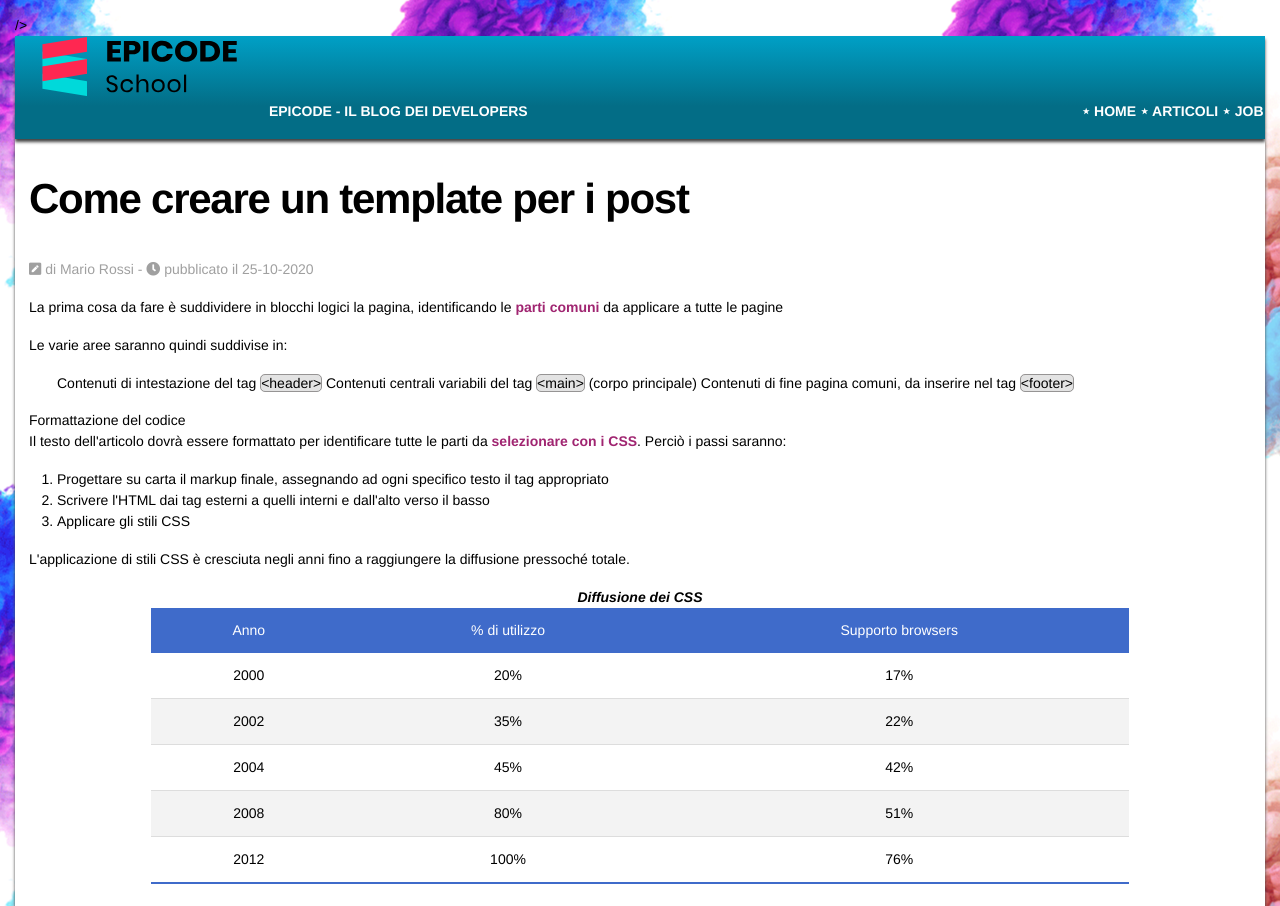
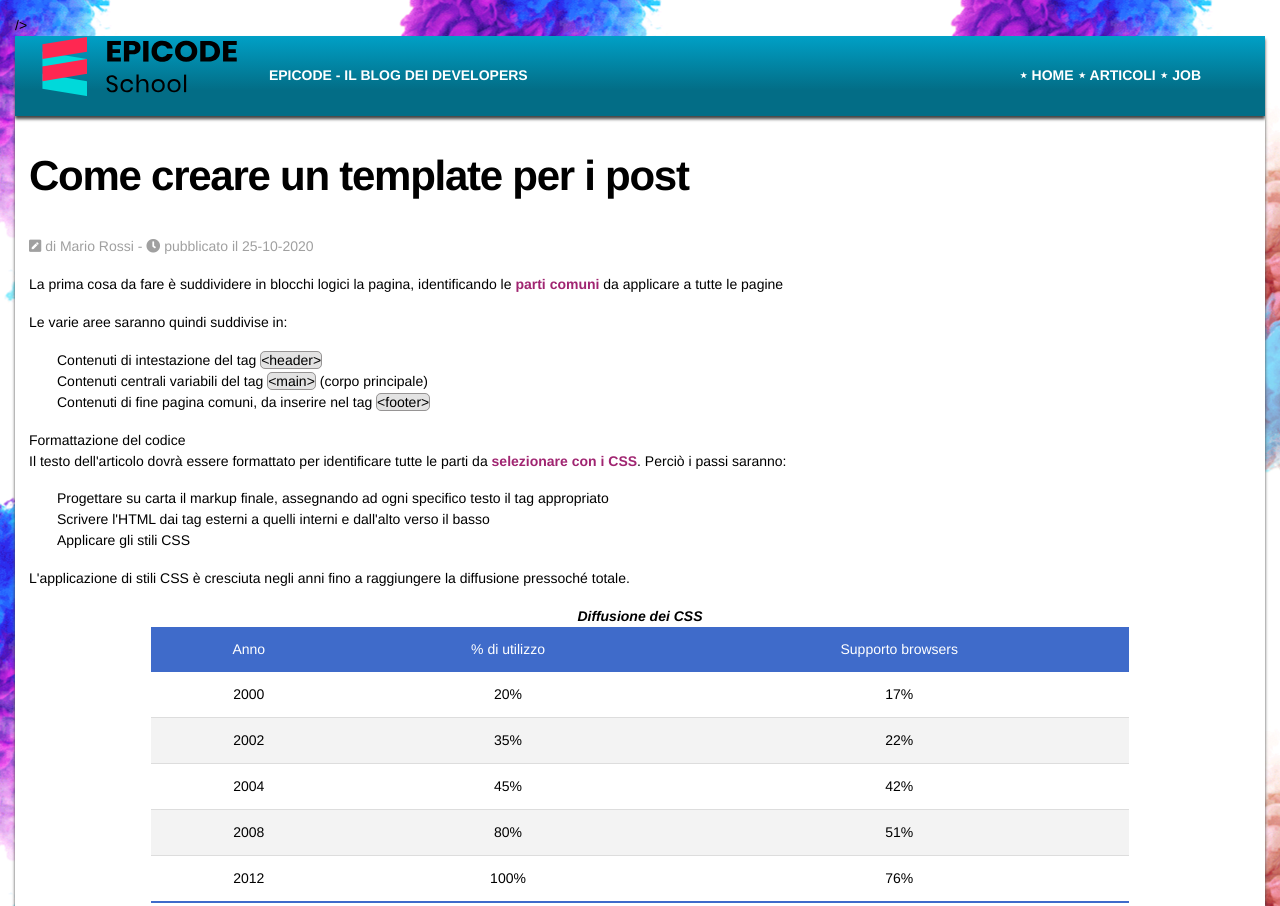
Before and after one commit to AlessioCeccarini94/U2-Week1-D1, a plain HTML site: page index.html in a window 1280 px wide. Shown: the top 906 px of the page. Drawn offline with Linux system fonts and the light colour scheme.

Commit message:
Update style.css

```diff
--- a/assets/css/style.css
+++ b/assets/css/style.css
@@ -225,14 +225,23 @@ footer a {
   header div {
     text-align: left;
     display: inline-block;
-    width: 85%;
+    width: 80%;
+    vertical-align: middle;
   }
   header p {
     display: inline-block;
   }
+  header img {
+    vertical-align: middle;
+  }
   header nav {
     display: inline-block;
     text-align: right;
+    margin-right: 2em;
+  }
+  main li {
+    display: inline-block;
+    width: 50%;
   }
 
   iframe {
@@ -259,12 +268,15 @@ footer a {
   section input {
     width: 80%;
   }
+  aside {
+    font-size: 0;
+  }
   aside div {
     display: inline-block;
     padding: 1em;
     display: inline-block;
     width: 33%;
-    margin-left: 1px;
+    font-size: 1.5rem;
   }
 }
 
```
